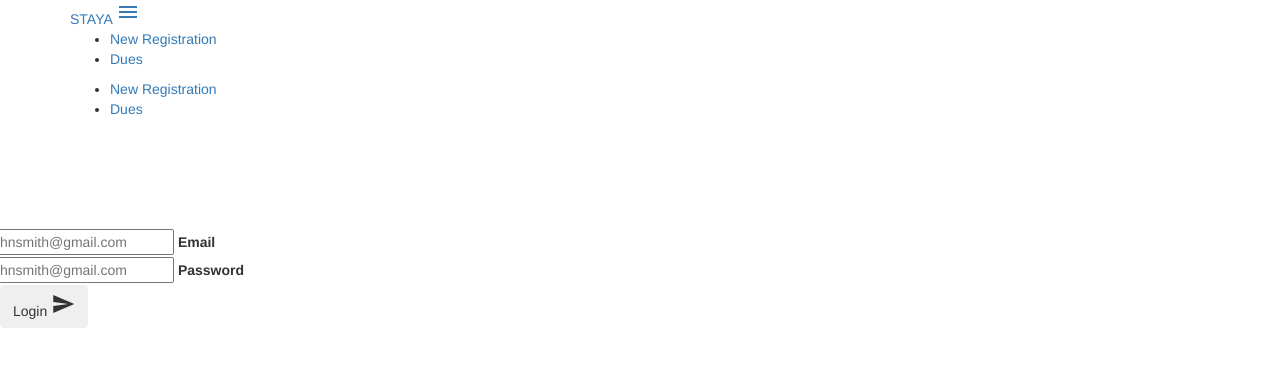
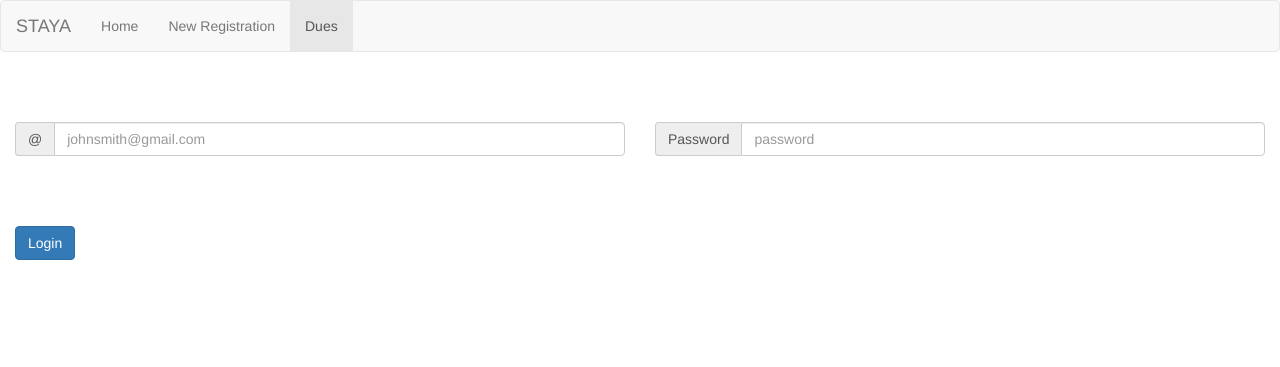
Before and after one commit to JeanHuit/dues, a PHP site: page /dues.php in a window 1280 px wide. Shown: the top 367 px of the page. Run offline with PHP 8.4, Linux system fonts and the light colour scheme; a stand-in replaces the project's code that opens the database connection; some libraries are stand-ins or nearby versions.

Commit message:
added bootstrap navbar and css classes to redesign page

```diff
--- a/dues.php
+++ b/dues.php
@@ -31,8 +31,8 @@ include("scripts/connect.php");
 <html>
   <head>
     <meta charset="utf-8">
+    <meta name="viewport" content="width=device-width, initial-scale=1, maximum-scale=1, user-scalable=no">
     <title>Portal - STAYA</title>
-    <link href="https://fonts.googleapis.com/icon?family=Material+Icons" rel="stylesheet">
     <link rel="stylesheet" href="css/bootstrap.min.css">
     <link rel="stylesheet" href="css/toastr.min.css">
     <script type="text/javascript" src="js/jquery.min.js"></script>
@@ -48,40 +48,51 @@ include("scripts/connect.php");
   <body>
 
 
-     <nav>
-       <div class="container nav-wrapper">
-         <a href="#!" class="brand-logo">STAYA</a>
-         <a href="#" data-activates="mobile-demo" class="button-collapse"><i class="material-icons">menu</i></a>
-         <ul class="right hide-on-med-and-down">
-           <li><a href="register.php">New Registration</a></li>
-           <li><a href="dues.php">Dues</a></li>
-         </ul>
-         <ul class="side-nav" id="mobile-demo">
-           <li><a href="register.php">New Registration</a></li>
-           <li><a href="dues.php">Dues</a></li>
-         </ul>
+    <nav class="navbar navbar-default">
+      <div class="container-fluid">
+        <div class="navbar-header">
+           <button type="button" class="navbar-toggle collapsed" data-toggle="collapse" data-target="#bs-example-navbar-collapse-1" aria-expanded="false">
+             <span class="sr-only">Toggle navigation</span>
+             <span class="icon-bar"></span>
+             <span class="icon-bar"></span>
+             <span class="icon-bar"></span>
+           </button>
+           <a class="navbar-brand" href="#">STAYA</a>
        </div>
-     </nav>
+       <div class="collapse navbar-collapse" id="bs-example-navbar-collapse-1">
+           <ul class="nav navbar-nav">
+             <li><a href="index.php">Home </a></li>
+             <li><a href="register.php">New Registration</a></li>
+             <li class="active"><a href="dues.php">Dues <span class="sr-only">(current)</span></a></li>
+           </ul>
+      </div>
+    </div>
+    </nav>
 
-    <div class=" container row">
-      <form class="col s12" action="" method="post">
+    <div class="container-fluid">
+      <form class="form-group" action="" method="post">
         <div class="row">
-            <div class="input-field col s6 m6">
-              <input type="email" name="email_log" class="validate" placeholder="johnsmith@gmail.com">
-              <label for="email_log">Email</label>
+            <div class="col-lg-6">
+              <div class="input-group input-group-md">
+                <span class="input-group-addon" id="sizing-addon1">@</span>
+                <input type="email" class="form-control" placeholder="johnsmith@gmail.com" name="email_log" aria-describedby="sizing-addon1">
+              </div>
             </div>
-            <div class="input-field col s6 m6">
-              <input type="password" name="password" class="validate" placeholder="johnsmith@gmail.com">
-              <label for="password">Password</label>
+
+            <div class="col-lg-6">
+              <div class="input-group input-group-md">
+              <span class="input-group-addon" id="sizing-addon1">Password</span>
+              <input type="password" class="form-control" name="password"  placeholder="password" aria-describedby="sizing-addon1">
+              </div>
             </div>
           </div>
-          <button class="btn waves-effect waves-light" type="submit" name="action">Login
-            <i class="material-icons right">send</i>
-          </button>
+          <br>
+          <div class="row">
+            <div class="col-lg-4">
+              <button class="btn btn-primary btn-lgt" type="submit" name="action">Login</button>
+            </div>
+          </div>
       </form>
-
     </div>
-
-
   </body>
 </html>
```
